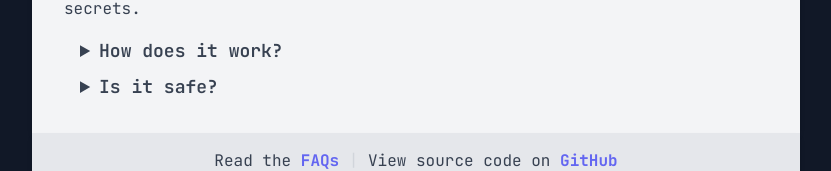
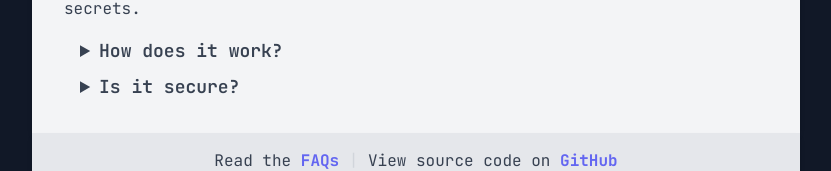
Before and after one commit to harrymitchinson/secrets-worker-v2, a Next.js app: page /faq in a window 1280 px wide. Shown: the part 383-554 px from the top of the page, without its empty margins (224-1055 px from the left). Built offline with nearby package versions, Linux system fonts and the light colour scheme.

Commit message:
Change title

```diff
--- a/src/app/layout.tsx
+++ b/src/app/layout.tsx
@@ -15,7 +15,7 @@ export default function RootLayout({ children }: PropsWithChildren) {
     <html lang="en">
       <Providers>
         <body
-          className={`${jetbrains_mono.variable} font-mono relative  sm:bg-gray-900 bg-gray-100 dark:bg-gray-900 dark:sm:bg-gray-900 text-gray-700 dark:text-gray-200 text-md h-screen flex flex-1 flex-col overflow-auto`}
+          className={`${jetbrains_mono.variable} font-mono relative  sm:bg-gray-900 bg-gray-100 dark:bg-indigo-700 dark:sm:bg-gray-900 text-gray-700 dark:text-gray-200 text-md h-screen flex flex-1 flex-col overflow-auto`}
         >
           <div className="relative sm:flex flex-1 flex-col items-center justify-center py-0 sm:py-16">
             {children}
--- a/src/components/FAQ.tsx
+++ b/src/components/FAQ.tsx
@@ -51,7 +51,7 @@ export default function FrequentlyAskedQuestions() {
           </details>
           <details className="w-full">
             <summary className="font-semibold px-4 text-lg cursor-pointer">
-              Is it safe?
+              Is it secure?
             </summary>
             <div className="mt-4">
               <p className="mb-4">
```
